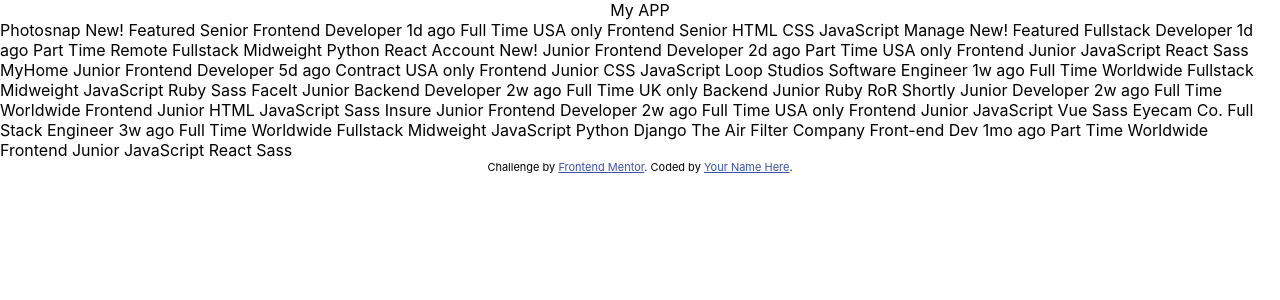
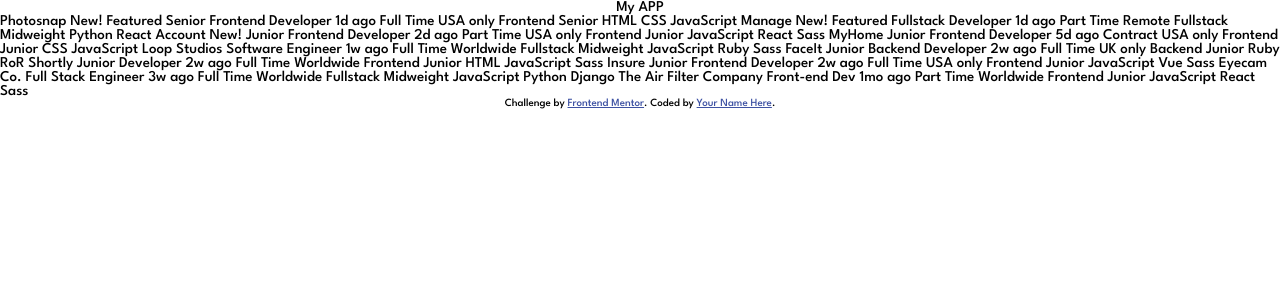
Before and after one commit to ShevchukA/job-listing-app, a React (Create React App) app: page / in a window 1280 px wide. Shown: the top 300 px of the page. Built offline with nearby package versions, Linux system fonts and the light colour scheme.

Commit message:
feat: add sass to project

```diff
--- a/package.json
+++ b/package.json
@@ -8,7 +8,7 @@
     "@testing-library/user-event": "^13.5.0",
     "react": "^18.2.0",
     "react-dom": "^18.2.0",
-    "react-scripts": "5.0.1",
+    "react-scripts": "^5.0.1",
     "web-vitals": "^2.1.4"
   },
   "scripts": {
@@ -34,5 +34,8 @@
       "last 1 firefox version",
       "last 1 safari version"
     ]
+  },
+  "devDependencies": {
+    "node-sass": "^8.0.0"
   }
 }
--- a/src/index.js
+++ b/src/index.js
@@ -1,6 +1,6 @@
 import React from "react";
 import ReactDOM from "react-dom/client";
-import "./index.css";
+import "./styles.scss";
 import App from "./components/App";
 
 const root = ReactDOM.createRoot(document.getElementById("root"));
--- /dev/null
+++ b/src/styles.scss
@@ -0,0 +1,8 @@
+@import url("https://fonts.googleapis.com/css2?family=League+Spartan:wght@500;700&display=swap");
+
+body {
+  margin: 0;
+  padding: 0;
+  font-size: 15px;
+  font-family: "League Spartan", sans-serif;
+}
```
Also changed, not shown: 1 other file (tests, documents, lock files or other folders).
